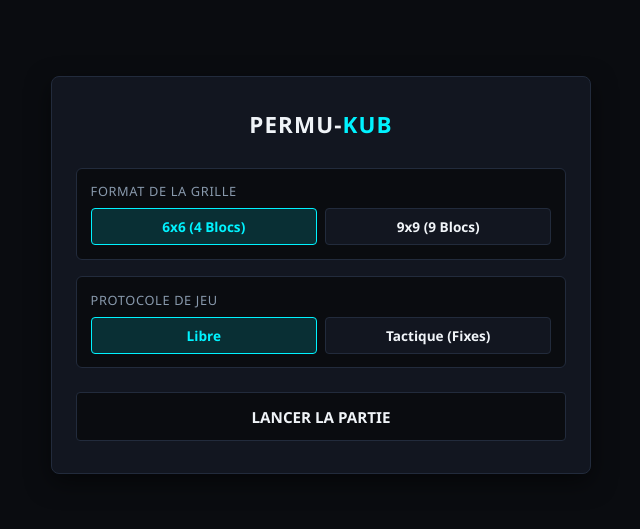
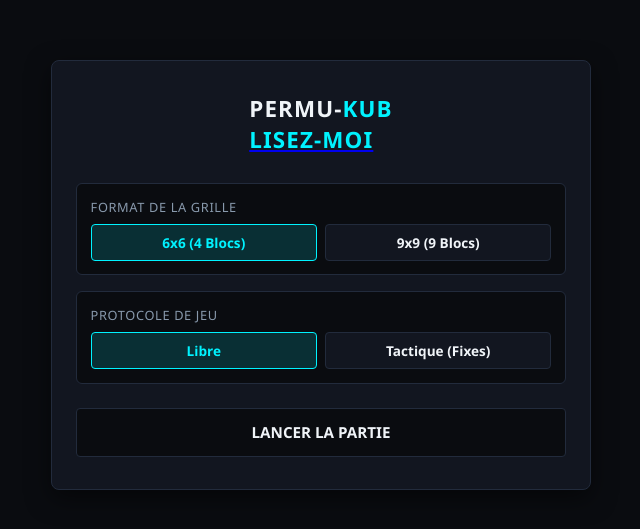
Before and after one commit to BINOKUB/permukub, a plain HTML site: page index.html in a window 1280 px wide. Shown: the part 125-654 px from the top of the page, without its empty margins (319-959 px from the left). Drawn offline with Linux system fonts and the light colour scheme.

Commit message:
Add files via upload

```diff
--- a/index.html
+++ b/index.html
@@ -12,7 +12,7 @@
         <!-- Écran de Configuration / Menu Principal -->
         <div id="menu-screen" class="menu-screen">
             <header class="binokub-header" style="justify-content: center; border: none; margin-bottom: 0;">
-                <h1 class="binokub-title">Permu-<span>kub</span></h1>
+                <h1 class="binokub-title">Permu-<span>kub</span><BR /><a href="README.html"><span class="binokub-title">Lisez-Moi</span></a></h1>
             </header>
 
             <div class="menu-group">
```
